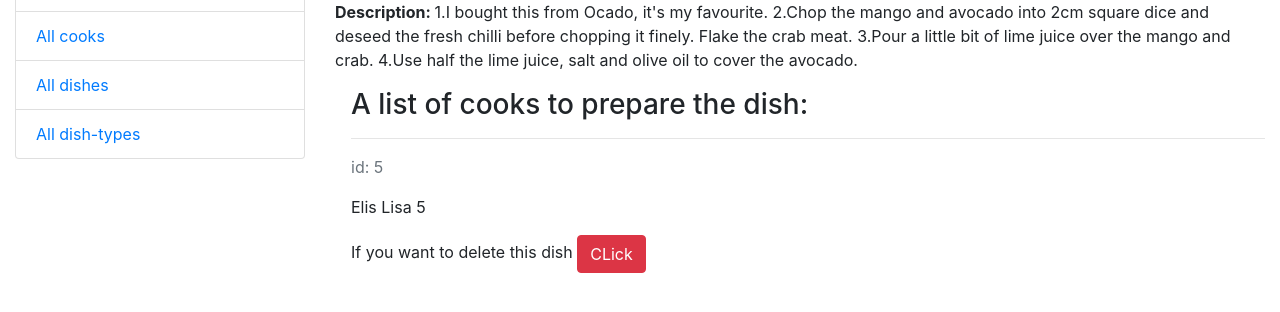
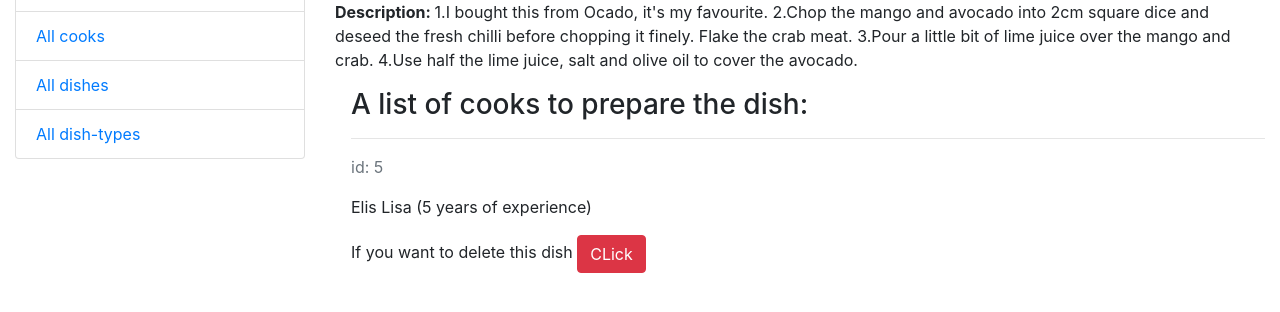
Before and after one commit to MrsLFG/restaurant-kitchen-service, a Django app: page /kitchen/dishes/8/ in a window 1280 px wide. Shown: the part 162-474 px from the top of the page. Run offline with Django 5.2, Linux system fonts and the light colour scheme; a user stored in the database is signed in; data comes from the database, SQL or seed files in the repository.

Commit message:
update view on the page dish_detail add (years of experience)

```diff
--- a/templates/kitchen/dish_detail.html
+++ b/templates/kitchen/dish_detail.html
@@ -21,7 +21,7 @@
       <p class="text-muted">id: {{ cook.id }}</p>
       <p>{{ cook.first_name }} {{ cook.last_name }}
       {% if cook.years_of_experience %}
-        {{ cook.years_of_experience }}
+        ({{ cook.years_of_experience }} years of experience)
       {% endif %}
       </p>
       <p>If you want to delete this dish
```
